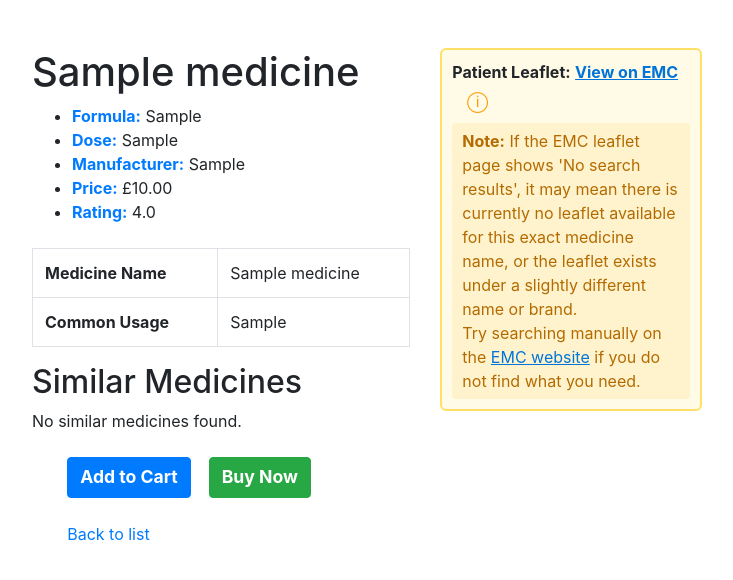
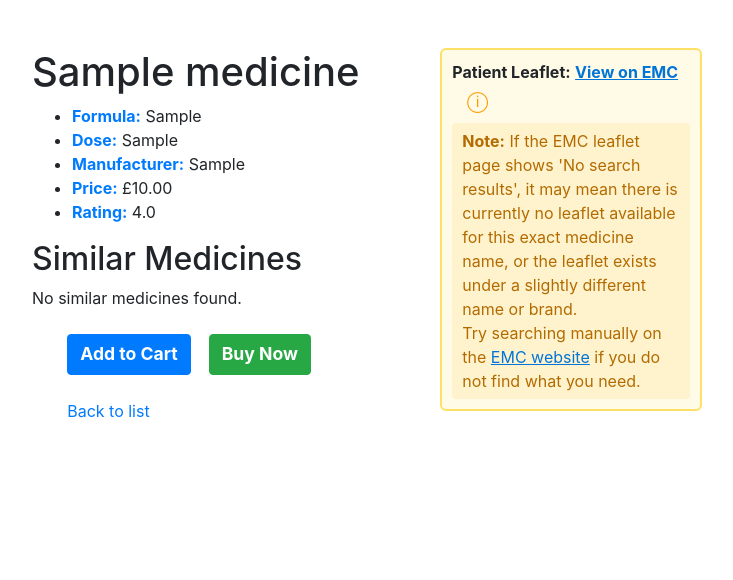
Before and after one commit to Mariama-ny21/final-project-meds-db, a Django app: page /medicines/1/ in a window 1280 px wide. Shown: the top 580 px of the page, without its empty margins (273-1006 px from the left). Run offline with Django 4.2, Linux system fonts and the light colour scheme; tables that the repository leaves empty hold one stand-in row (values such as "Sample post").

Commit message:
Remove unused medicine details table from medicine detail view

```diff
--- a/sample_uk_meds/templates/sample_uk_meds/medicine_detail.html
+++ b/sample_uk_meds/templates/sample_uk_meds/medicine_detail.html
@@ -18,16 +18,7 @@
             <li><strong class="text-primary">Price:</strong> £{{ medicine.price }}</li>
             <li><strong class="text-primary">Rating:</strong> {{ medicine.rating }}</li>
           </ul>
-          <table class="table table-bordered mt-4">
-            <tr>
-              <th>Medicine Name</th>
-              <td>{{ medicine.medicine_name }}</td>
-            </tr>
-            <tr>
-              <th>Common Usage</th>
-              <td>{{ medicine.common_usage|default:"N/A" }}</td>
-            </tr>
-          </table>
+
           <h2>Similar Medicines</h2>
           {% if similar_meds %}
             <ul>
```
